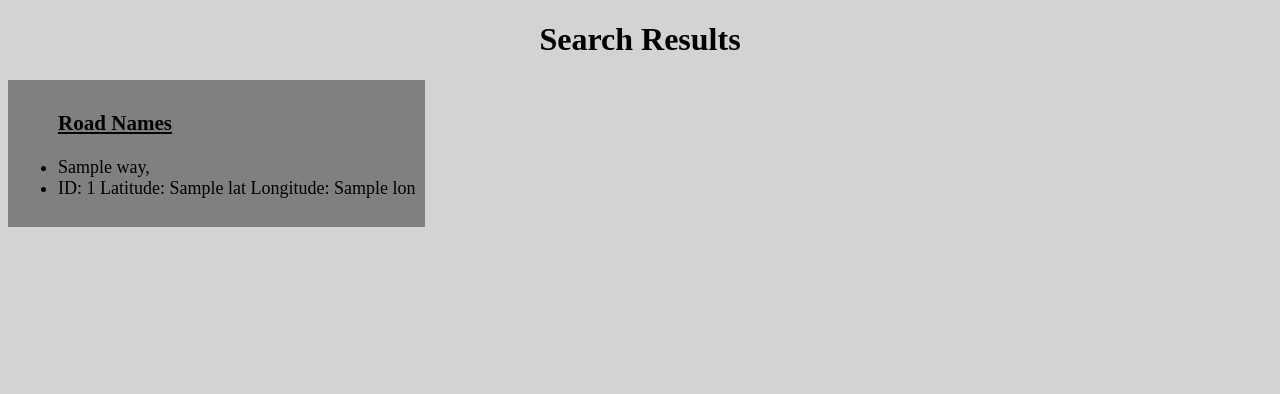
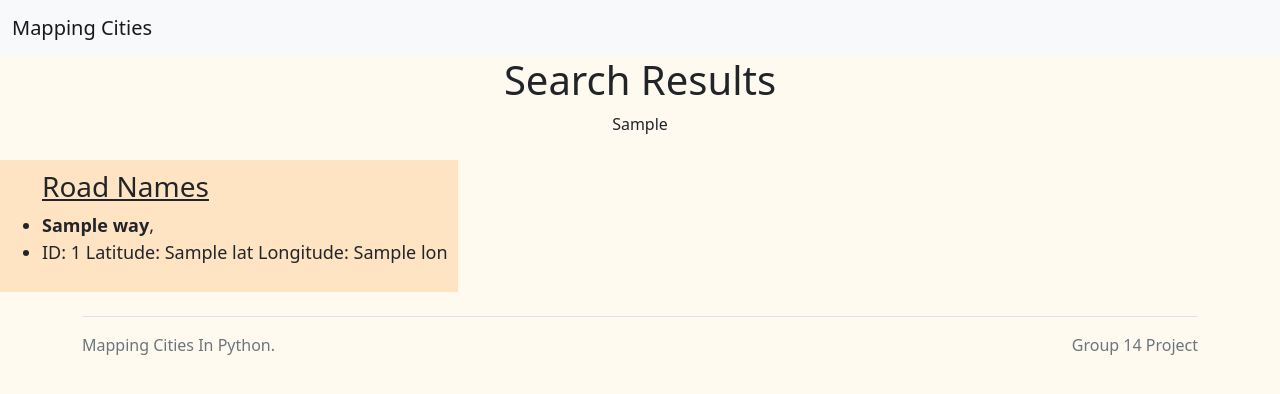
Before and after one commit to LukeYaxley/MappingCities, a Django app: template templates/search_results.html in a window 1280 px wide. Shown: the top 394 px of the page. Run offline with Django 4.2, Linux system fonts and the light colour scheme; the template is opened without the code that fills it: most values are stand-ins (such as "Sample title", 1, 10 or a date in 2020).

Commit message:
Updated search_results.html page to host the Interactive Map Feature along with the previously completed list node data by Luke

```diff
--- a/templates/search_results.html
+++ b/templates/search_results.html
@@ -1,11 +1,18 @@
+{% load static %}
 <!DOCTYPE html>
 <html lang="en">
 <head>
-    <meta charset="UTF-8">
-    <title>Title</title>
+    <!--Meta Tags -->
+    <meta charset="utf-8">
+    <meta name="viewport" content="width=device-width, initial-scale=1, shrink-to-fit=no">
+    <!--Bootstrap CSS -->
+    <link href="https://cdn.jsdelivr.net/npm/bootstrap@5.1.3/dist/css/bootstrap.min.css" rel="stylesheet"
+          integrity="sha384-1BmE4kWBq78iYhFldvKuhfTAU6auU8tT94WrHftjDbrCEXSU1oBoqyl2QvZ6jIW3" crossorigin="anonymous">
+    <title>Mapping Home</title>
     <style>
-        h1 {
-        text-align: center}
+        h2 {
+            padding: 10px;
+            text-align:center}
 
         #Search{
             padding: 10px;
@@ -16,31 +23,56 @@
             padding: 10px;
             display: block;
             text-align: Left;
-            background: gray;
+            background: bisque;
             font-size: large;
             width:fit-content;
         }
         body{
-            background: lightgrey;
+            background: floralwhite;
             text-align: center;
         }
         .docheader{
               text-decoration: underline;
+        }
 
-        }
+
     </style>
 </head>
 <body>
+<nav class="navbar navbar-expand-lg navbar-light bg-light">
+    <div class="container-fluid">
+        <a class="navbar-brand">Mapping Cities</a>
+        <button class="navbar-toggler" type="button" data-bs-toggle="collapse" data-bs-target="#navbarSupportedContent"
+                aria-controls="navbarSupportedContent" aria-expanded="false" aria-label="Toggle navigation">
+            <span class="navbar-toggler-icon"></span>
+        </button>
+    </div>
+</nav>
+<div>
     <h1>Search Results</h1>
-<div  class="Documentation">
+    <div class="container">
+        {{ my_map|safe }}
+    </div>
+
+    <br>
+    <div class="Documentation">
         <ul>
             <h3 class="docheader"> Road Names</h3>
             {% for way in Ways %}
             <li>
-        {{ way.name}},{% for node in way.getNodes %}<li>ID: {{ node.id }} Latitude: {{ node.lat }} Longitude: {{ node.lon }}</li>{% endfor %}
+                <b>{{ way.name}}</b>,{% for node in way.getNodes %}
+            <li>ID: {{ node.id }} Latitude: {{ node.lat }} Longitude: {{ node.lon }}</li>
+            {% endfor %}
             </li>
             {% endfor %}
         </ul>
     </div>
+    <!-- Footer -->
+    <div class="container">
+        <footer class="d-flex flex-wrap justify-content-between align-items-center py-3 my-4 border-top">
+            <span class="text-muted">Mapping Cities In Python.</span>
+            <span class="text-center text-muted">Group 14 Project</span>
+        </footer>
+    </div>
 </body>
 </html>
```
Lines whose indentation alone changed are shown as unchanged.
